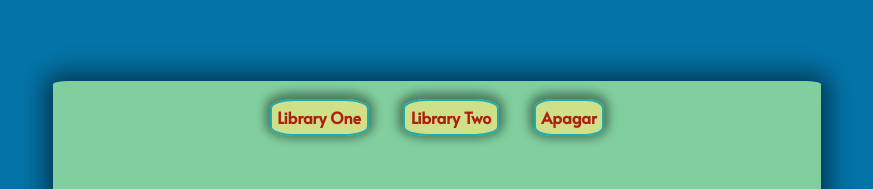
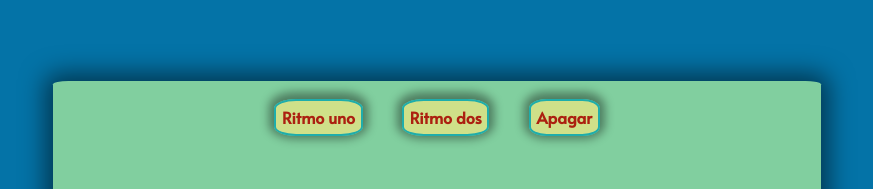
Before and after one commit to Drag0Nj/Drum_machine, a plain HTML site: page index.html in a window 1280 px wide. Shown: the part 239-428 px from the top of the page, without its empty margins (203-1076 px from the left). Drawn offline with Linux system fonts and the light colour scheme.

Commit message:
Update index.html

```diff
--- a/index.html
+++ b/index.html
@@ -11,8 +11,8 @@
         <div class="container">
             <div id="drum-machine">
                 <div class="btn-group">
-                    <div id='lib-1'>Library One</div>
-                    <div id='lib-2'>Library Two</div>
+                    <div id='lib-1'>Ritmo uno</div>
+                    <div id='lib-2'>Ritmo dos</div>
                     <div id='lib-3'>Apagar</div>
                 </div>
                 <div id="pad-container">
```
